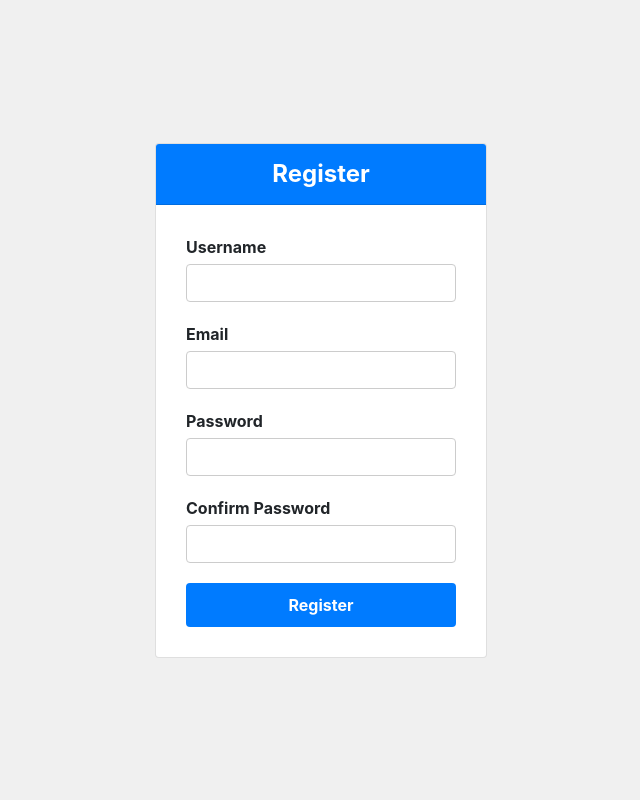
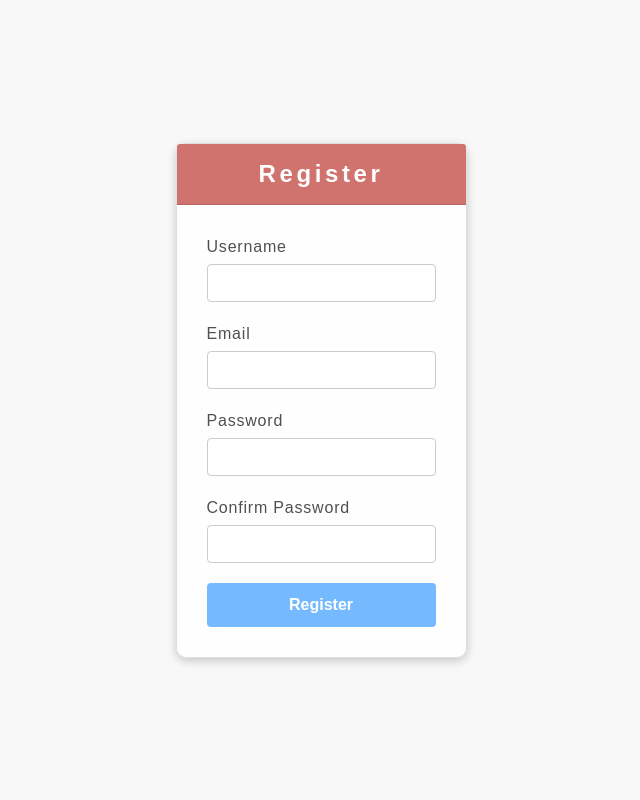
Before and after one commit to samrous6213/women-responding-chatbot, a Django app: page /register in a window 1280 px wide. Shown: the whole page, without its empty margins (319-959 px from the left). Run offline with Django 4.2, Linux system fonts and the light colour scheme; some libraries are stand-ins or nearby versions.

Commit message:
Update register.html

```diff
--- a/django_chatbot/templates/register.html
+++ b/django_chatbot/templates/register.html
@@ -5,23 +5,30 @@
 {% block styles %}
 <style>
  body {
-    background-color: #f0f0f0;
+    background-color: #f9e3e3;
+    font-family: 'Raleway', sans-serif;
  }
  .register-container {
     display: flex;
     justify-content: center;
     align-items: center;
     height: 100vh;
+    background-color: #f8f8f8;
  }
  .card {
     max-width: 400px;
+    border-radius: 10px;
+    box-shadow: 0 3px 10px rgba(0, 0, 0, 0.2);
+    background-color: rgba(255, 255, 255, 0.8);
  }
  .card-header {
-    background-color: #007bff;
+    background-color: #D0736F;
     color: white;
     font-size: 24px;
-    font-weight: bold;
+    font-weight: bolder;
+    letter-spacing: 0.15em;
     text-align: center;
+    border-radius: 20px 20px 0 0;
  }
  .card-body {
     padding: 30px;
@@ -30,7 +37,8 @@
     margin-bottom: 20px;
  }
  label {
-    font-weight: bold;
+    letter-spacing: 0.05em;
+    color: #50504f;
     display: block;
     margin-bottom: 5px;
  }
@@ -44,7 +52,7 @@
     margin-bottom: 10px;
  }
  button[type=submit] {
-    background-color: #007bff;
+    background-color: #75baff;
     color: white;
     font-size: 16px;
     font-weight: bold;
@@ -55,7 +63,7 @@
     width: 100%;
  }
  button[type=submit]:hover {
-    background-color: #0062cc;
+    background-color: #a3cef9;
  }
  .alert-danger {
     background-color: #f8d7da;
```
Lines whose indentation alone changed are shown as unchanged.
